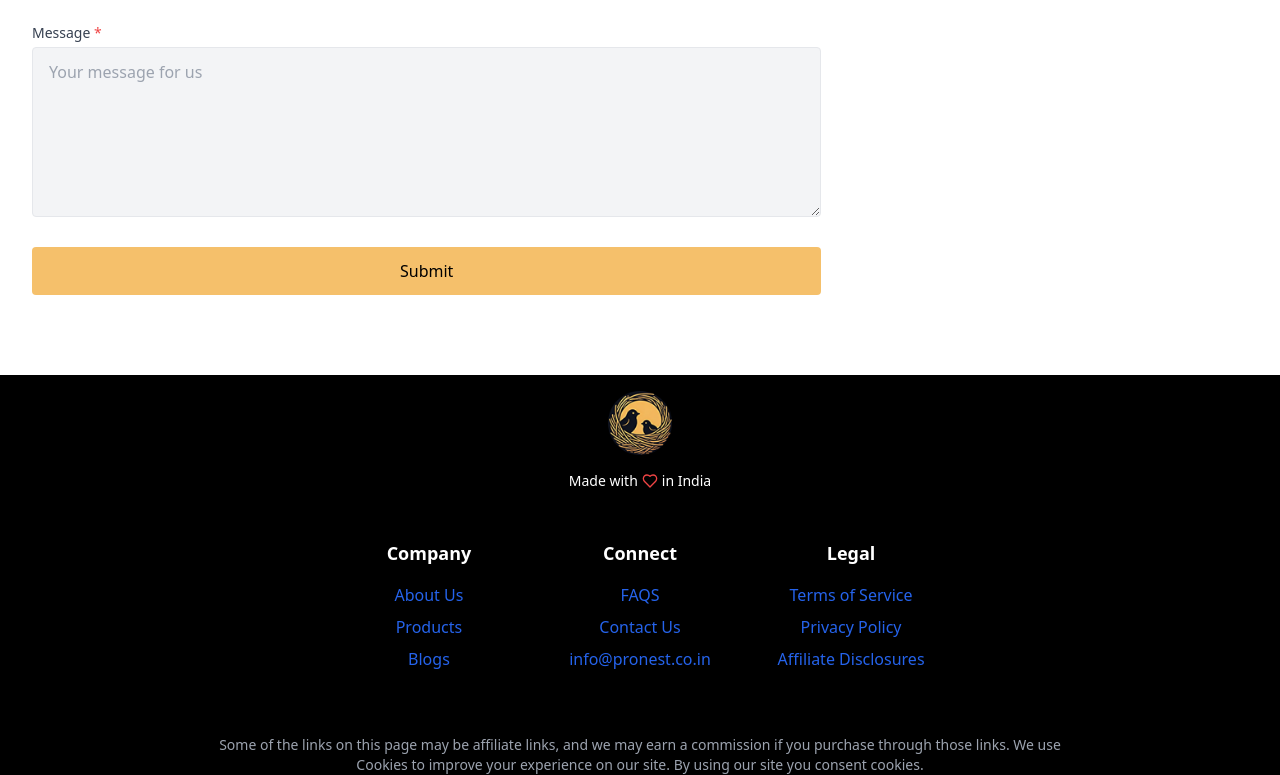
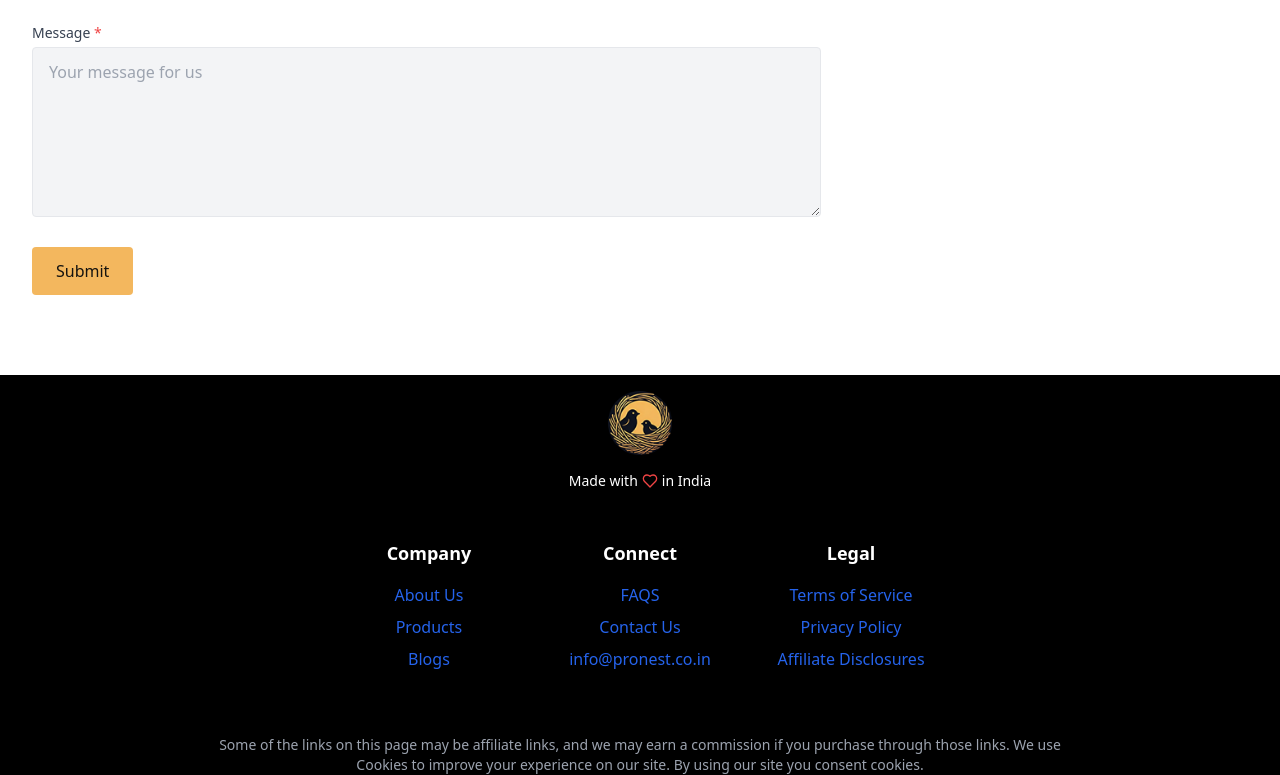
Before and after one commit to professionalnest/website, a Next.js app: page /contact in a window 1280 px wide. Shown: the part 789-1564 px from the top of the page. Built offline with nearby package versions, Linux system fonts and the light colour scheme; no server answers.

Commit message:
Contact us form button - fit to contents

```diff
--- a/src/components/ContactUsForm.tsx
+++ b/src/components/ContactUsForm.tsx
@@ -91,7 +91,7 @@ const ContactUsForm = () => {
 
                 <button
                     type="submit"
-                    className="w-full py-2 sm:py-3 px-4 sm:px-6 bg-[#F5C06B] text-black rounded hover:bg-[#f3b44d] transition-colors font-medium text-sm sm:text-base"
+                    className="w-fit py-2 sm:py-3 px-4 sm:px-6 bg-color-primary rounded font-medium text-sm sm:text-base"
                 >
                     Submit
                 </button>
```
